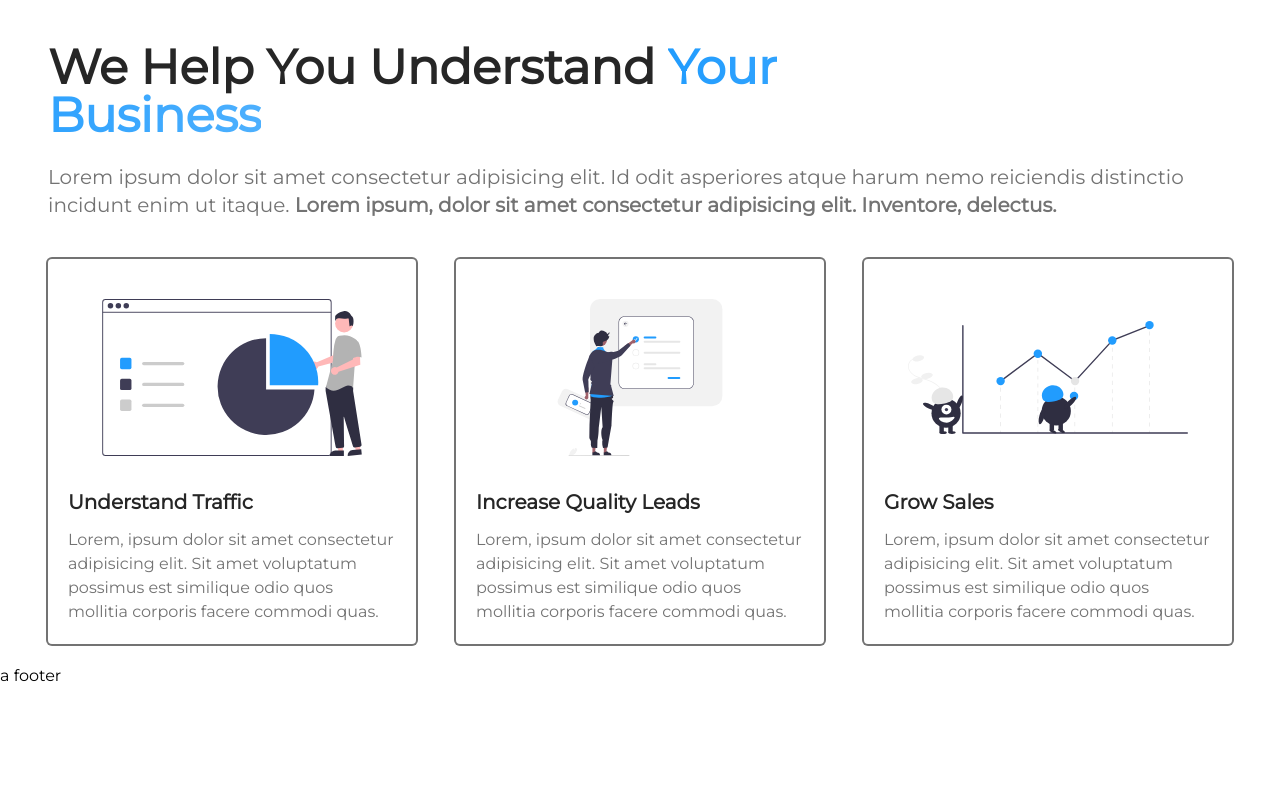
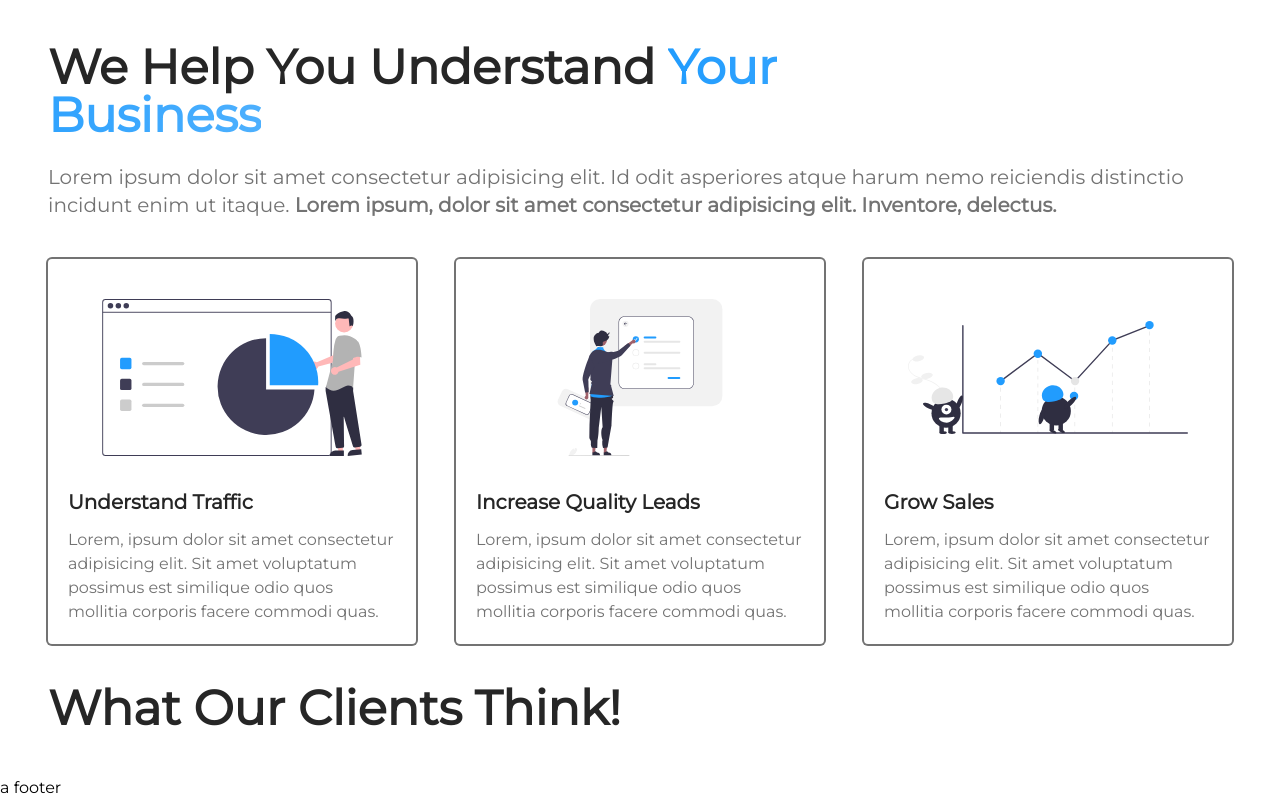
Before and after one commit to mahi160/smeida-web-redesign, a SvelteKit app: page / in a window 1280 px wide. Shown: the part 712-1512 px from the top of the page. Before the commit the page ends 1400 px from the top, so only its background shows below. Built offline with nearby package versions, Linux system fonts and the light colour scheme.

Commit message:
new design

```diff
--- a/src/routes/+page.svelte
+++ b/src/routes/+page.svelte
@@ -1,6 +1,7 @@
 <script>
 	import Hero from './ui/hero.svelte';
 	import Product from './ui/product.svelte';
+	import Rating from './ui/rating.svelte';
 </script>
 
 <svelte:head>
@@ -13,3 +14,4 @@
 
 <Hero />
 <Product />
+<Rating />
--- /dev/null
+++ b/src/routes/ui/rating.svelte
@@ -0,0 +1,7 @@
+<section class="mt-10">
+	<h2
+		class="max-w-lg pb-6 text-3xl font-semibold text-text-800 md:text-4xl lg:text-5xl sm:max-w-xl md:max-w-3xl lg:max-w-4xl"
+	>
+		What Our Clients Think!
+	</h2>
+</section>
```
Also changed, not shown: 1 other file (tests, documents, lock files or other folders).
